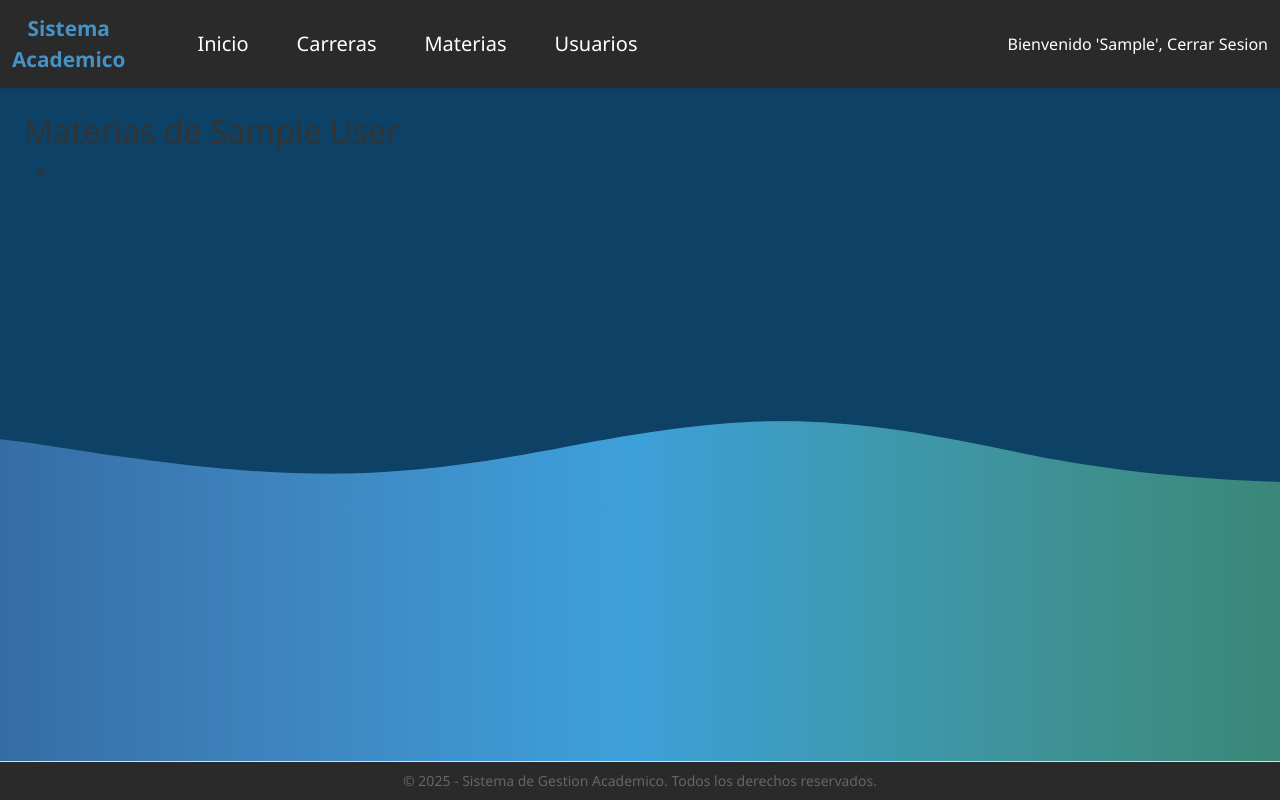
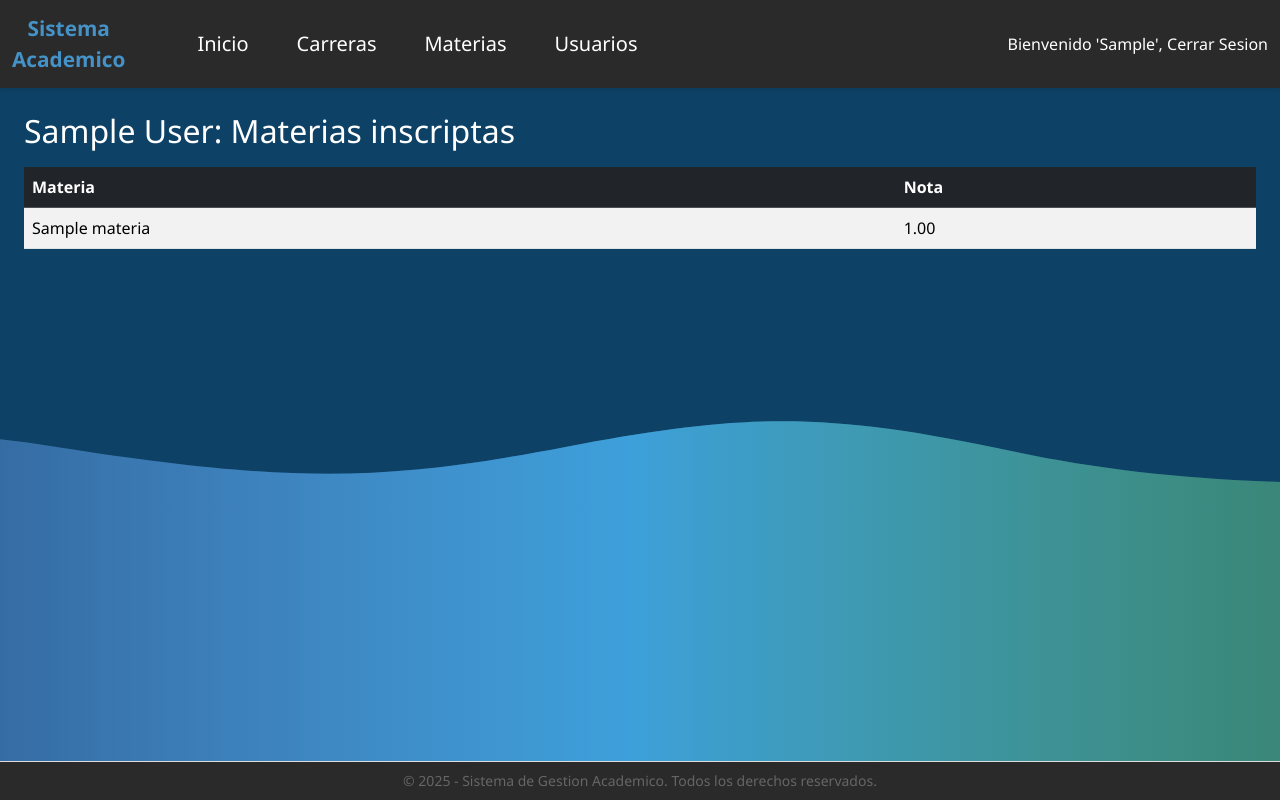
Before and after one commit to UTN-BDA/gestion_academica, a Django app: a page that uses materias/templates/ver_inscripciones.html in a window 1280 px wide. Run offline with Django 4.2, Linux system fonts and the light colour scheme; a user stored in the database is signed in; tables that the repository leaves empty hold one stand-in row (values such as "Sample post").

Commit message:
add style to subjects panel

```diff
--- a/inscripciones/models.py
+++ b/inscripciones/models.py
@@ -32,7 +32,7 @@ class InscripcionCarrera(models.Model):
 
 
 class Nota(models.Model):
-    inscripcion = models.ForeignKey('Inscripcion', on_delete=models.CASCADE)
+    inscripcion = models.OneToOneField('Inscripcion', on_delete=models.CASCADE)
     nota = models.DecimalField(max_digits=4, decimal_places=2, default=0.00)
     fecha_carga = models.DateTimeField(auto_now_add=True)
 
--- a/materias/templates/ver_inscripciones.html
+++ b/materias/templates/ver_inscripciones.html
@@ -1,14 +1,33 @@
 {% extends 'app/base_admin.html' %}
+
 {% block content %}
-<h2>Materias de {{ usuario.first_name }} {{ usuario.last_name }}</h2>
+<h2 class="titulo-usuarios">{{ usuario.first_name }} {{ usuario.last_name }}: Materias inscriptas</h2>
 
-<ul>
-    {% for inscripcion in materias_inscripto %}
-        <li>{{ inscripcion.materia.name }}</li>
-    {% empty %}
-        <li>No está inscripto en ninguna materia.</li>
-    {% endfor %}
-</ul>
-
+<table class="table table-striped mt-3">
+    <thead class="table-dark">
+        <tr>
+            <th>Materia</th>
+            <th>Nota</th>
+        </tr>
+    </thead>
+    <tbody>
+        {% for inscripcion in materias_inscripto %}
+            <tr>
+                <td>{{ inscripcion.materia.nombre }}</td>
+                <td>
+                    {% if inscripcion.nota %}
+                        {{ inscripcion.nota.nota }}
+                    {% else %}
+                        <span class="text-muted">Sin calificar</span>
+                    {% endif %}
+                </td>
+            </tr>
+        {% empty %}
+            <tr>
+                <td colspan="2" class="text-center text-muted">No está inscripto en ninguna materia.</td>
+            </tr>
+        {% endfor %}
+    </tbody>
+</table>
 
 {% endblock %}
```
